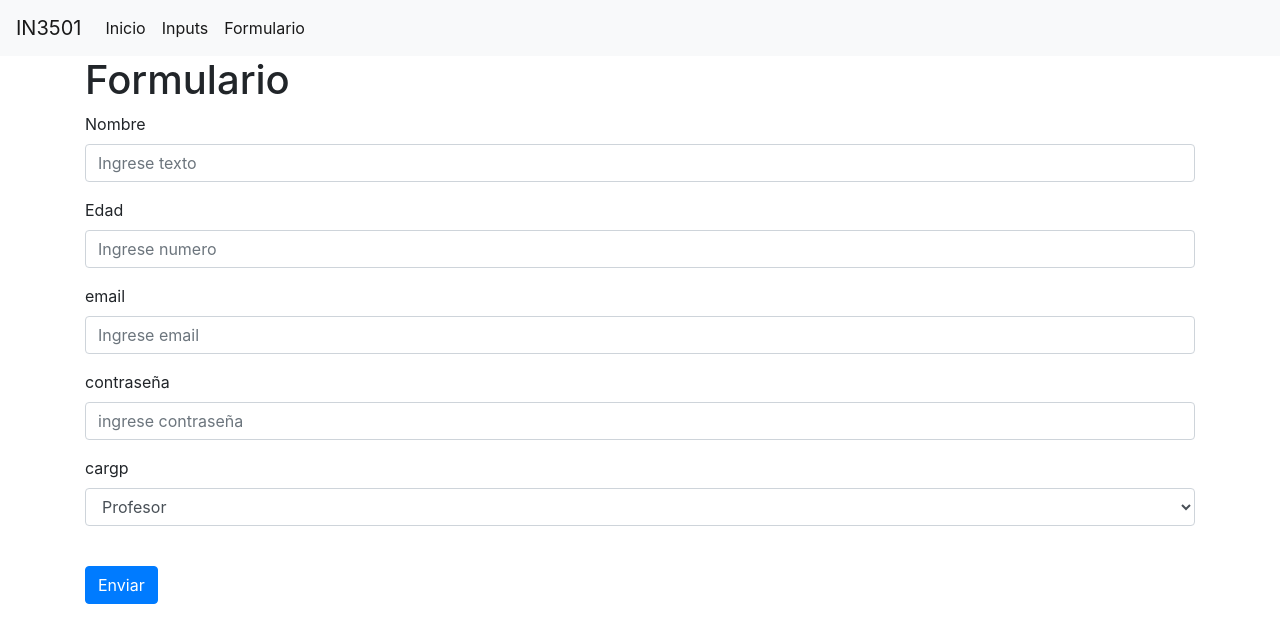
After one commit to IN3501/auxiliar-3-daviddelapuente, a Django app: page /formulario/ in a window 1280 px wide. The commit adds this page. Shown: the top 643 px of the page. Run offline with Django 3.2, Linux system fonts and the light colour scheme; some libraries are stand-ins or nearby versions.

Commit message:
agrega todo

```diff
--- /dev/null
+++ b/in3501/primavera19/templates/formulario.html
@@ -0,0 +1,60 @@
+{% extends 'navbar.html' %}
+
+{% block title %}
+formulario
+{% endblock title %}
+
+{% block content %}
+<div id="descripcion" class="container">
+    <h1>Formulario</h1>
+
+    <form action="#" autocomplete="off">
+
+    <div class="form-group">
+      <label for="Nombre">Nombre</label>
+      <input type="text" class="form-control" id="Nombre" placeholder="Ingrese texto" name="inputText">
+    </div>
+
+
+    <div class="form-group">
+      <label for="Edad">Edad</label>
+      <input type="number" class="form-control" id="Edad" placeholder="Ingrese numero" name="inputNumber">
+    </div>
+
+
+    <div class="form-group">
+      <label for="email">email</label>
+      <input type="email" class="form-control" id="email" placeholder="Ingrese email" name="inputEmail">
+    </div>
+
+
+    <div class="form-group">
+      <label for="password">contraseña</label>
+      <input type="password" class="form-control" id="password" placeholder="ingrese contraseña" name="inputPassword">
+    </div>
+
+
+
+
+    <div class="form-group">
+      <label for="select">cargp</label>
+      <select class="form-control" id="Select" name="input Select">
+        <option value="1">Profesor</option>
+        <option value="2">Auxiliar</option>
+        <option value="3">Ayudante</option>
+        <option value="4">Alumno</option>
+      </select>
+    </div>
+
+    <br>
+
+
+    <div class="form-group">
+    <button type="submit" class="btn btn-primary">Enviar</button>
+    </div>
+
+  </form>
+
+</div>
+
+{% endblock content %}
--- a/in3501/primavera19/urls.py
+++ b/in3501/primavera19/urls.py
@@ -3,5 +3,6 @@ from .views import *
 
 urlpatterns = [
 	path('', index, name ='index'),
-	path('inputs/', inputs, name='inputs')
+	path('inputs/', inputs, name='inputs'),
+	path('formulario/', formulario, name='formulario')
 ]
--- a/in3501/primavera19/views.py
+++ b/in3501/primavera19/views.py
@@ -6,3 +6,6 @@ def index(request):
 
 def inputs(request):
 	return render(request, 'inputs.html')
+
+def formulario(request):
+	return render(request,'formulario.html')
--- a/in3501/templates/navbar.html
+++ b/in3501/templates/navbar.html
@@ -14,6 +14,9 @@
         <li class="nav-item active">
           <a class="nav-link" href="{% url 'inputs' %}">Inputs</a>
         </li>
+        <li class="nav-item active">
+          <a class="nav-link" href="{% url 'formulario' %}">Formulario</a>
+        </li>
 
       </ul>
     </div>
```
